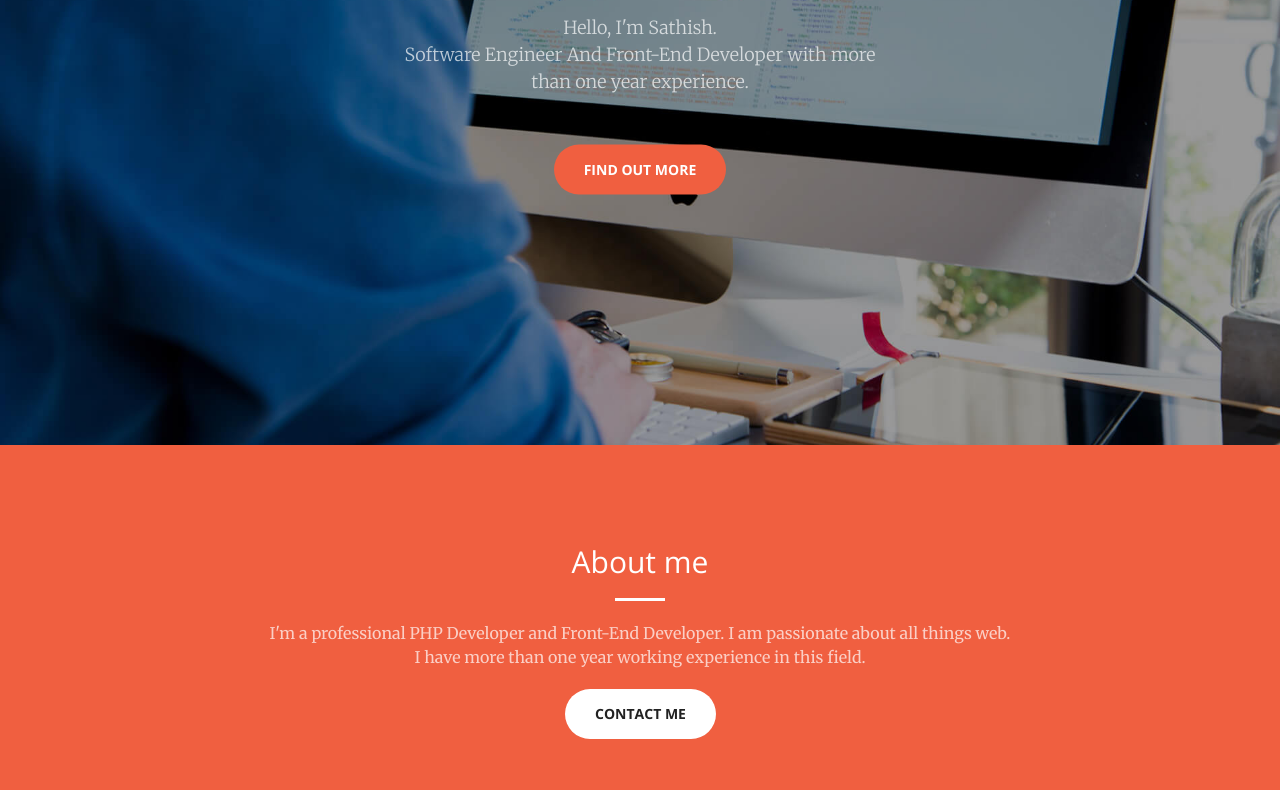
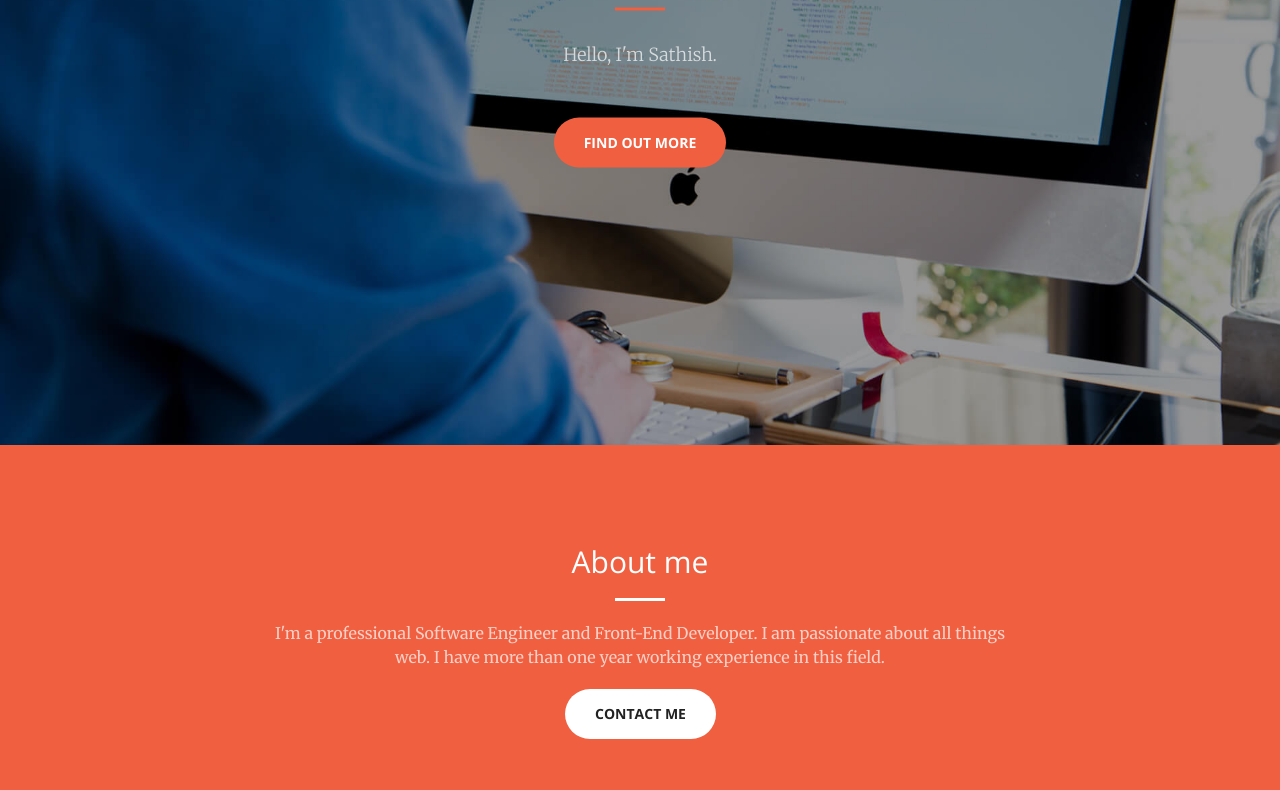
Before and after one commit to sathish-sakthi/sathish.github.io, a plain HTML site: page index.html in a window 1280 px wide. Shown: the part 355-1145 px from the top of the page. Drawn offline with nearby package versions, Linux system fonts and the light colour scheme.

Commit message:
content changes done.

```diff
--- a/index.html
+++ b/index.html
@@ -106,8 +106,7 @@
             <div class="header-content-inner">
                 <h1 id="homeHeading">{ Life between brackets }</h1>
                 <hr>
-                <p>Hello, I'm Sathish.<br> <span>Software Engineer And Front-End Developer with more</span><br> than one year experience.
-                                </p>
+                <p>Hello, I'm Sathish.</p>
                 <a href="#about" class="btn btn-primary btn-xl page-scroll">Find Out More</a>
             </div>
         </div>
@@ -119,7 +118,7 @@
                 <div class="col-lg-8 col-lg-offset-2 text-center">
                     <h2 class="section-heading">About me</h2>
                     <hr class="light">
-                    <p class="text-faded">I'm a professional PHP Developer and Front-End Developer. I am passionate about all things web. I have more than one year working experience in this field.</p>
+                    <p class="text-faded">I'm a professional Software Engineer and Front-End Developer. I am passionate about all things web. I have more than one year working experience in this field.</p>
                     <a href="#contact" class="page-scroll btn btn-default btn-xl sr-button">Contact Me</a>
                 </div>
             </div>
```
